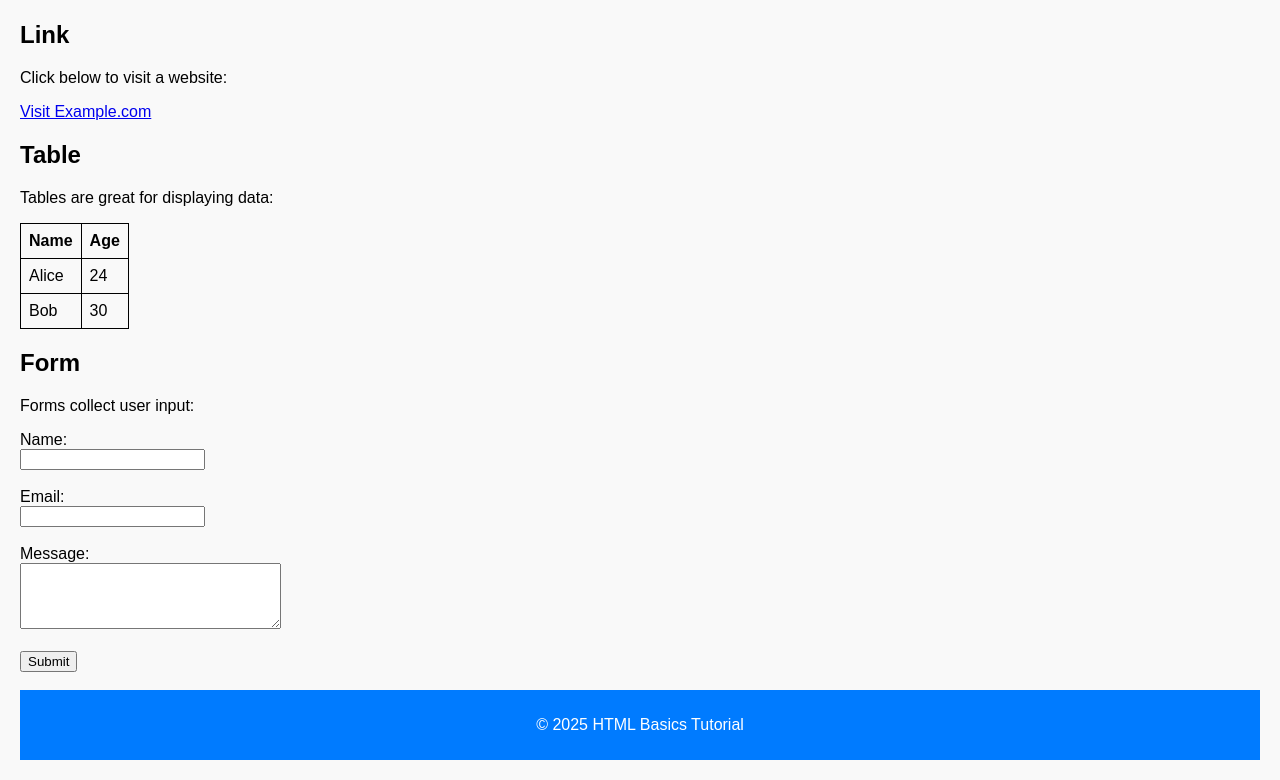
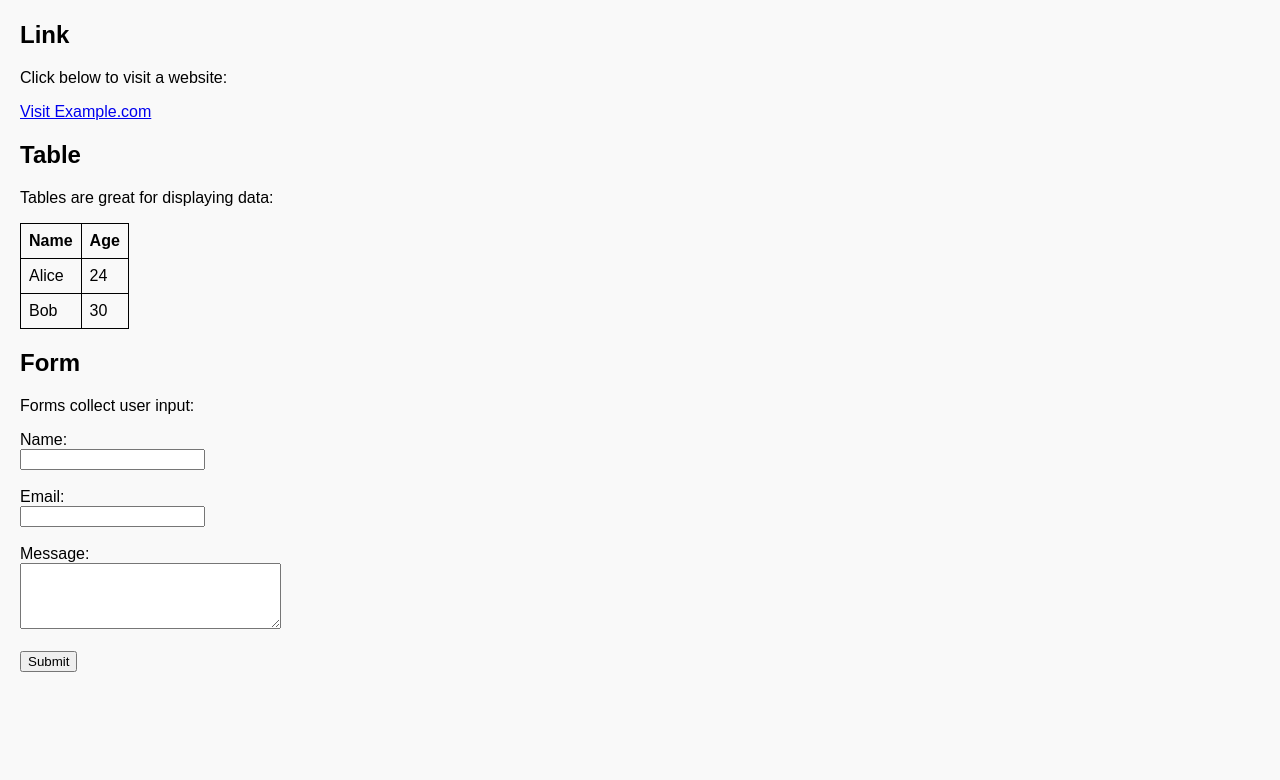
Before and after one commit to coderahana25/HTML, a plain HTML site: page index.html in a window 1280 px wide. Shown: the part 850-1630 px from the top of the page. After the commit the page ends 1560 px from the top, so only its background shows below. Drawn offline with Linux system fonts and the light colour scheme.

Commit message:
modified webpage

```diff
--- a/index.html
+++ b/index.html
@@ -122,9 +122,5 @@
 
     <br>
 
-    <footer>
-        <p>© 2025 HTML Basics Tutorial</p>
-    </footer>
-
 </body>
 </html>
```
